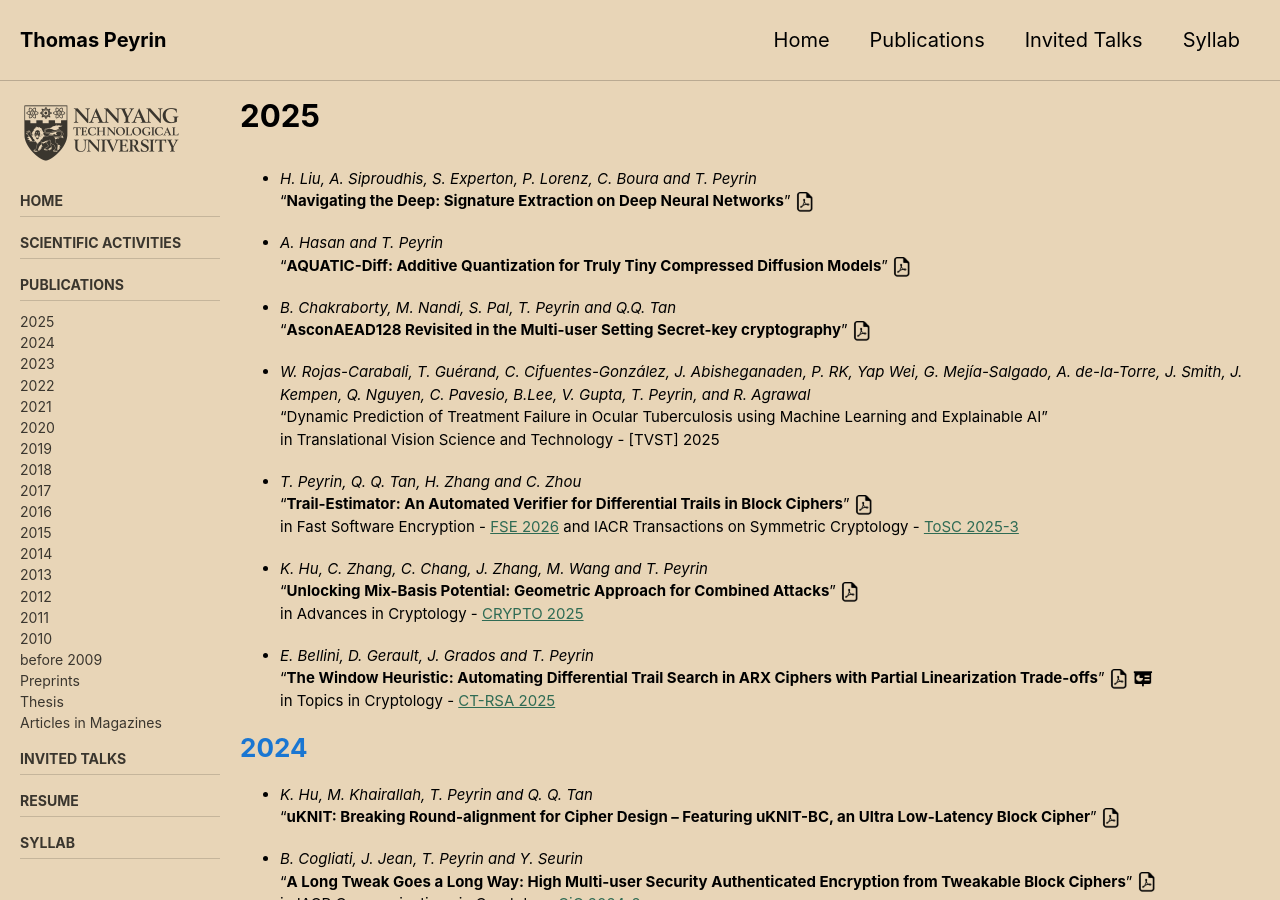
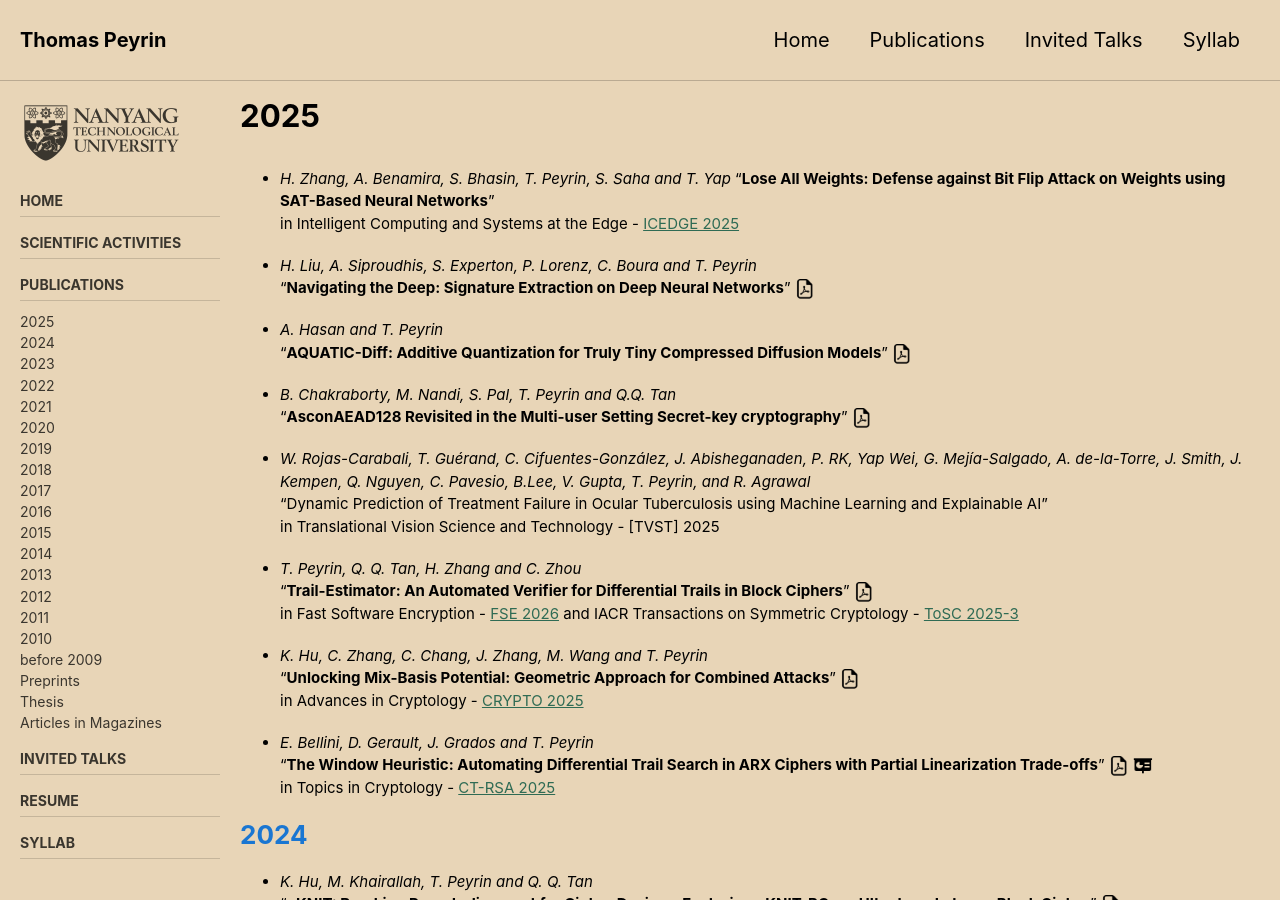
Before and after one commit to thomaspeyrin/web, a Jekyll site: the page built from publications.md, in a window 1280 px wide and 900 px high. Built offline with Jekyll 4.4.1, drawn with Linux system fonts in a browser that asks for light colours; cached includes are drawn as plain includes; nearby versions of some CDN libraries; our own code applies the rules of GitHub Pages for plain Markdown files.

Commit message:
Update publications.md

```diff
--- a/publications.md
+++ b/publications.md
@@ -10,6 +10,10 @@ sidebar:
 ---
 
 # 2025
+
+- *H. Zhang, A. Benamira, S. Bhasin, T. Peyrin, S. Saha and T. Yap*
+"**Lose All Weights: Defense against Bit Flip Attack on Weights using SAT-Based Neural Networks**"
+in Intelligent Computing and Systems at the Edge - [ICEDGE 2025](https://icedge.org/)
 
 - *H. Liu, A. Siproudhis, S. Experton, P. Lorenz, C. Boura and T. Peyrin*
 "**Navigating the Deep: Signature Extraction on Deep Neural Networks**"  [![](https://thomaspeyrin.github.io/web/assets/images/pdf_icon_small.png "article")](https://arxiv.org/abs/2506.17047)
```
